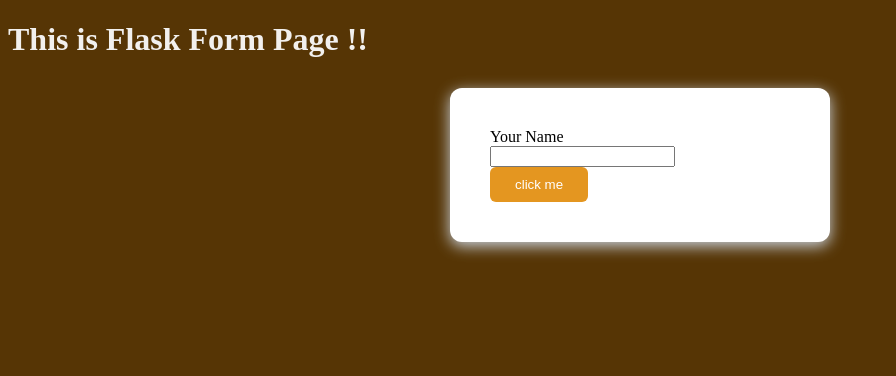
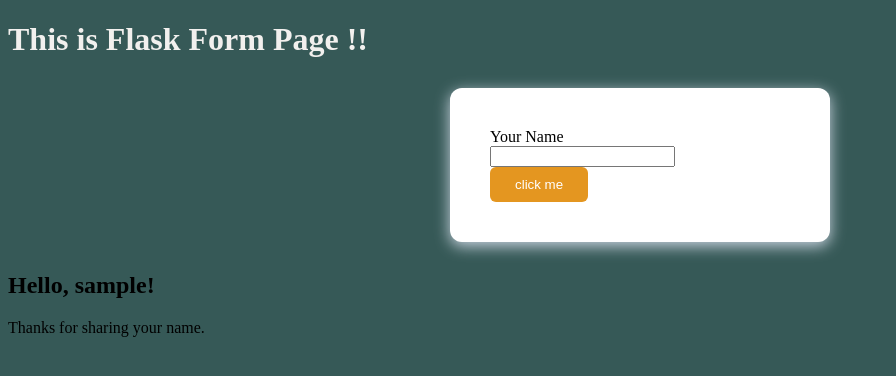
Before and after one commit to ahrarmofiz01/MY-WEB, a Flask app: template templates/index.html in a window 1280 px wide. Shown: the top 376 px of the page, without its empty margins (0-896 px from the left). Run offline with Flask 3, Linux system fonts and the light colour scheme; the template is opened without the code that fills it: most values are stand-ins (such as "Sample title", 1, 10 or a date in 2020).

Commit message:
add code

```diff
--- a/app.py
+++ b/app.py
@@ -2,7 +2,8 @@ from flask import Flask,render_template,request
 app=Flask(__name__)
 @app.route("/",methods=["POST","GET"])
 def greet():
+    name = None
     if request.method=="POST":
         name=request.form.get("name")
-        return f"hello,{name}!,thanks for sharing your name"
-    return render_template("index.html")
+
+    return render_template("index.html",username=name)
--- a/templates/index.html
+++ b/templates/index.html
@@ -6,7 +6,7 @@
     <title>Document</title>
     <style>
         body{
-            background-color: rgb(86, 53, 5);
+            background-color: rgb(54, 89, 87);
             align-items: center;
 
 
@@ -44,6 +44,10 @@
         <input type="text" id="name" name="name"><br>
          <button> click me</button>
     </form>
+    {% if username %}
+        <h2>Hello, {{ username }}!</h2>
+        <p>Thanks for sharing your name.</p>
+    {% endif %}
 
 </body>
 </html>
```
